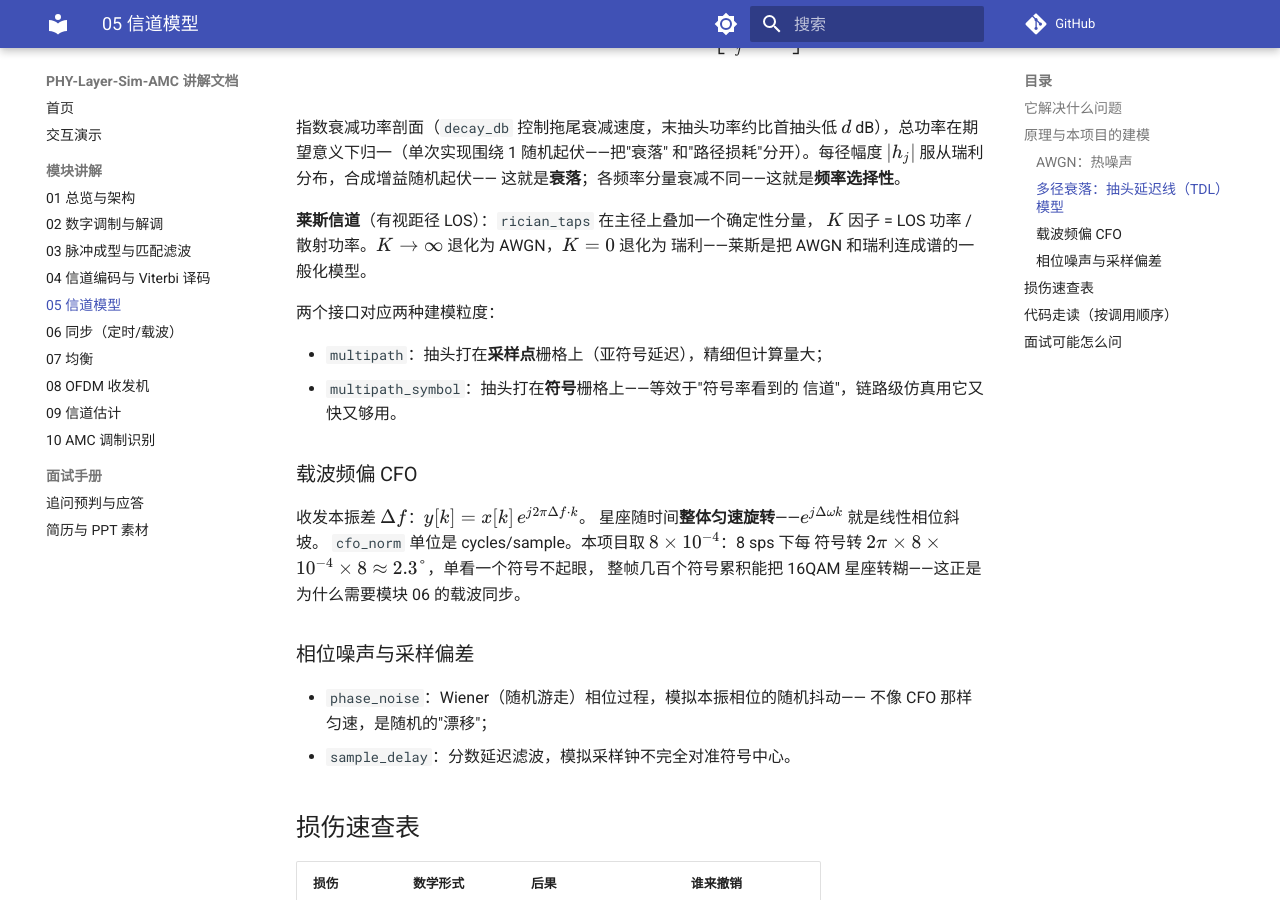
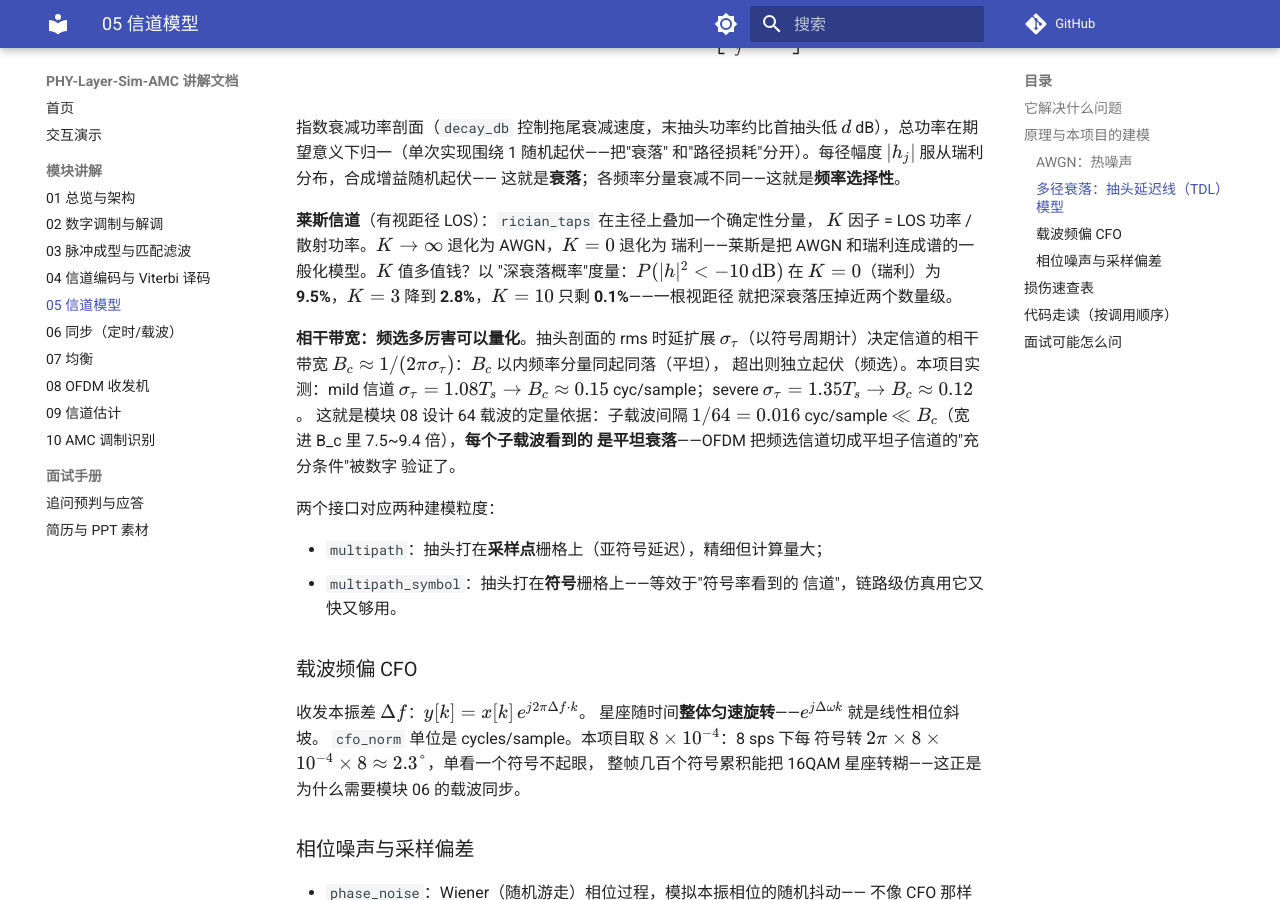
Before and after one commit to YZml1507/phy-layer-sim-amc, an MkDocs documentation site: the page built from docs/modules/05-channels.md, in a window 1280 px wide and 900 px high, scrolled down 1378 px. Built offline with MkDocs 1.6.1 and Material for MkDocs 9.7.7, drawn with Linux system fonts in a browser that asks for light colours; comment, search, counter and statistics services are not loaded.

Commit message:
docs: 理论深挖第4轮——16QAM近似式紧致性/Gray定量增益/相干带宽↔子载波间隔/Ricean K衰落概率
- 02: 近似BER vs 16QAM精确式全区间比值=1.000; 自然码 vs Gray 邻居错位数(4-PAM 4/3, 8-PAM 1.57)
- 05: Ricean K→深衰落概率定量(9.5%/2.8%/0.1%); rms时延扩展→相干带宽 B_c≈1/(2πσ_τ), 实测0.12~0.15 vs OFDM载波间隔0.016 → 每载波平坦的定量依据
全部先数值验证后写入

Co-Authored-By: Devin AI <158243242+devin-ai-integration[bot]@users.noreply.github.com>

```diff
--- a/docs/modules/05-channels.md
+++ b/docs/modules/05-channels.md
@@ -55,7 +55,20 @@ $d$ dB），总功率在期望意义下归一（单次实现围绕 1 随机起
 
 **莱斯信道**（有视距径 LOS）：`rician_taps` 在主径上叠加一个确定性分量，
 $K$ 因子 = LOS 功率 / 散射功率。$K\to\infty$ 退化为 AWGN，$K=0$ 退化为
-瑞利——莱斯是把 AWGN 和瑞利连成谱的一般化模型。
+瑞利——莱斯是把 AWGN 和瑞利连成谱的一般化模型。$K$ 值多值钱？以
+"深衰落概率"度量：$P(|h|^2<-10\,\mathrm{dB})$ 在 $K=0$（瑞利）为
+**9.5%**，$K=3$ 降到 **2.8%**，$K=10$ 只剩 **0.1%**——一根视距径
+就把深衰落压掉近两个数量级。
+
+**相干带宽：频选多厉害可以量化**。抽头剖面的 rms 时延扩展
+$\sigma_\tau$（以符号周期计）决定信道的相干带宽
+$B_c\approx1/(2\pi\sigma_\tau)$：$B_c$ 以内频率分量同起同落（平坦），
+超出则独立起伏（频选）。本项目实测：mild 信道 $\sigma_\tau=1.08T_s\to
+B_c\approx0.15$ cyc/sample；severe $\sigma_\tau=1.35T_s\to B_c\approx0.12$。
+这就是模块 08 设计 64 载波的定量依据：子载波间隔 $1/64=0.016$
+cyc/sample $\ll B_c$（宽进 B_c 里 7.5~9.4 倍），**每个子载波看到的
+是平坦衰落**——OFDM 把频选信道切成平坦子信道的"充分条件"被数字
+验证了。
 
 两个接口对应两种建模粒度：
 
```
Also changed, not shown: docs/modules/02-modulation.md (+13 -1 lines).
